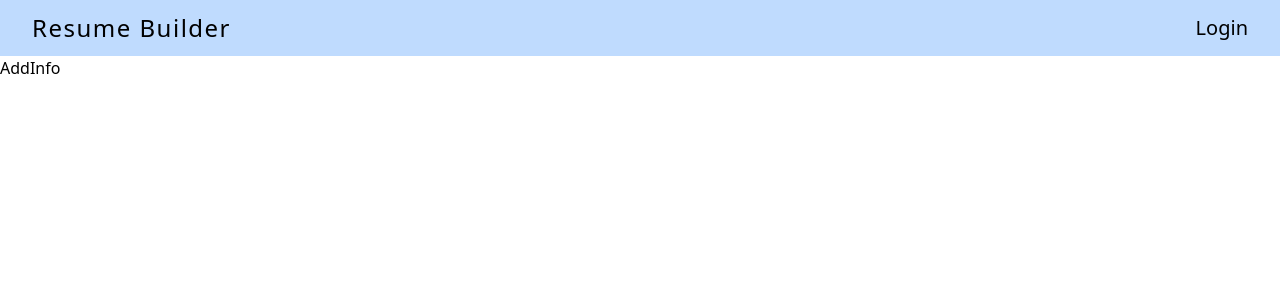
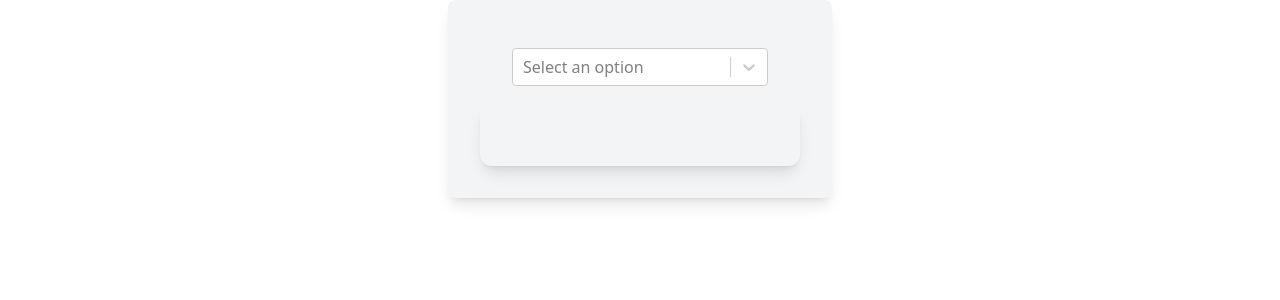
Before and after one commit to AAK-sys/JobHunters, a React (Create React App) app in the folder client/resume-builder-client/: page /user in a window 1280 px wide. Shown: the top 300 px of the page. Built offline with nearby package versions, Linux system fonts and the light colour scheme.

Commit message:
added a dynamic form component

```diff
--- /dev/null
+++ b/client/resume-builder-client/src/components/DropDown.jsx
@@ -0,0 +1,22 @@
+import React from 'react';
+import Select from 'react-select';
+
+const DropDown = ({ options, onSelect  }) => {
+
+    const handleChange = (selectedOption) => {
+        onSelect(selectedOption); // Call onSelect function with selected option
+    };
+
+  return (
+    <div className="w-64 mx-auto mt-4">
+      <Select
+        options={options}
+        onChange={onSelect}
+        isSearchable={true}
+        placeholder="Select an option"
+      />
+    </div>
+  );
+};
+
+export default DropDown;
--- /dev/null
+++ b/client/resume-builder-client/src/components/DynamicForm.jsx
@@ -0,0 +1,43 @@
+import React, { useState } from 'react';
+import DropDown from './DropDown';
+import SampleForm1 from '../forms/SampleForm1';
+
+const DynamicForm = ({information, setInformation, options, FormComponent}) => {
+  const [selectedOption, setSelectedOption] = useState(null); // State to hold selected option
+
+
+  const handleChange = (selectedOption) => {
+    setSelectedOption(selectedOption); // Update selected option
+  };
+
+  const handleInputChange = (e) => {
+    const { name, value } = e.target;
+    setInformation({
+      ...information,
+      [selectedOption.value]: {
+        ...information[selectedOption.value],
+        [name]: value,
+      },
+    });
+  };
+
+  return (
+    <div className="p-8 bg-gray-100 rounded-lg shadow-lg max-h-sm max-w-sm mx-auto">
+
+      <DropDown options={options} onSelect={handleChange} />
+
+      <div className="mt-4">
+        <div className="shadow-lg rounded-xl p-8 text-lg bg-transparent">
+          {selectedOption && (
+            <FormComponent
+              information={information[selectedOption.value]}
+              onChange={handleInputChange}
+            />
+          )}
+        </div>
+      </div>
+    </div>
+  );
+};
+
+export default DynamicForm;
--- /dev/null
+++ b/client/resume-builder-client/src/forms/SampleForm1.jsx
@@ -0,0 +1,40 @@
+import React from 'react';
+
+const SampleForm1 = ({ information, onChange }) => {
+
+    const handelSubmit = (event) => {
+        event.preventDefault();
+    }
+
+    return (
+        <form className="bg-transparent" onSubmit={handelSubmit}>
+          <div className="mb-4">
+            <label htmlFor="name" className="text-gray-700">Name:</label>
+            <input
+              type="text"
+              id="name"
+              name="name"
+              value={information.name}
+              onChange={onChange}
+              className="border border-gray-300 rounded px-3 py-2 w-full bg-transparent text-gray-900 placeholder-gray-400 focus:outline-none focus:border-blue-500"
+            />
+          </div>
+          <div className="mb-4">
+            <label htmlFor="email" className="text-gray-700">Email:</label>
+            <input
+              type="email"
+              id="email"
+              name="email"
+              value={information.email}
+              onChange={onChange}
+              className="border border-gray-300 rounded px-3 py-2 w-full bg-transparent text-gray-900 placeholder-gray-400 focus:outline-none focus:border-blue-500"
+            />
+          </div>
+          <button type="submit" className="bg-blue-500 hover:bg-blue-600 text-white py-2 px-4 rounded shadow focus:outline-none focus:ring-2 focus:ring-blue-500 focus:ring-opacity-50">
+            Submit
+          </button>
+        </form>
+      );
+};
+
+export default SampleForm1;
--- a/client/resume-builder-client/src/pages/AddInfo.jsx
+++ b/client/resume-builder-client/src/pages/AddInfo.jsx
@@ -1,8 +1,30 @@
-import React from "react";
-import Layout from "../components/Layout";
+import React, { useState } from 'react';
+import SampleForm1 from '../forms/SampleForm1';
+import DynamicForm from '../components/DynamicForm';
 
-function AddInfo() {
-    return <Layout>AddInfo</Layout>;
-}
+const AddInfo = () => {
 
-export default AddInfo;
+    const [information, setInformation] = useState({
+      value1: { name: 'John', email: 'john@example.com' },
+      value2: { name: 'Jane', email: 'jane@example.com' },
+      value3: { name: 'Bob', email: 'bob@example.com' }
+    });
+
+    const options = [
+      { value: 'value1', label: 'entry 1' },
+      { value: 'value2', label: 'entry 2' },
+      { value: 'value3', label: 'entry 3' },
+    ];
+
+    const form = SampleForm1
+
+    return ( // add onSelect here so I can control the behavior
+       <DynamicForm information={information}
+       setInformation={setInformation}
+       options={options}
+       FormComponent={form}
+       />
+    );
+  };
+
+  export default AddInfo;
```
